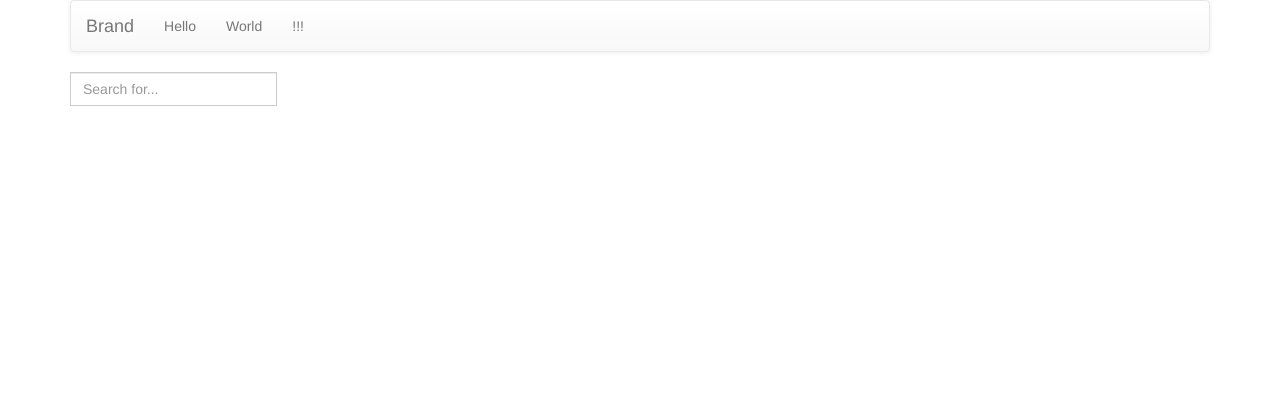
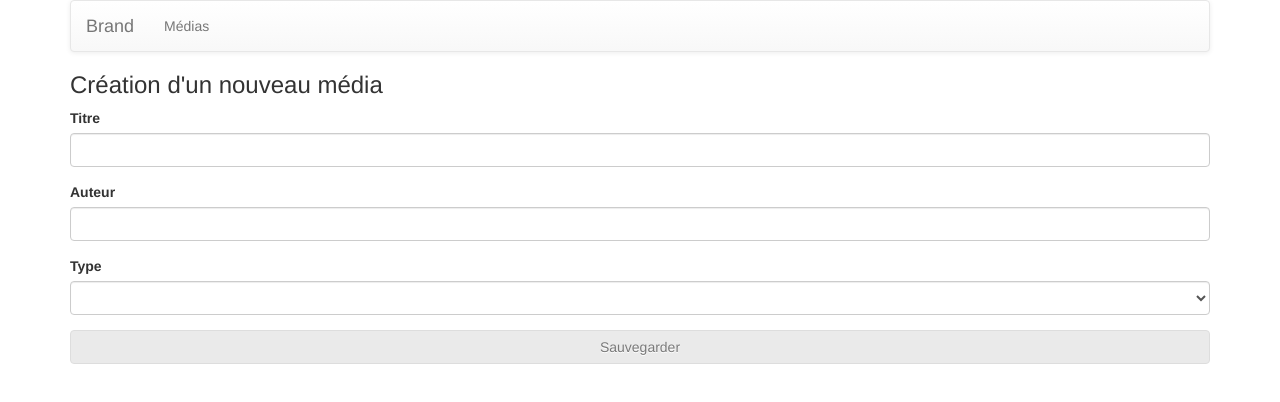
Before and after one commit to Hamida-SSO/MediaAngular, a website: page WebContent/App/index.html at #!/media/create in a window 1280 px wide. Drawn offline with nearby package versions, Linux system fonts and the light colour scheme; some packages are replaced by stand-ins of ours; no server answers.

Commit message:
media creation

```diff
--- a/WebContent/App/index.html
+++ b/WebContent/App/index.html
@@ -2,6 +2,8 @@
 
 <html ng-app="app">
 	<head>
+		<meta charset="UTF-8">
+		<meta name="viewport" content="width=device-width, heigth=device-height"/>
 		<link rel="stylesheet" type="text/css" href="./css/bootstrap.css">
 		<link rel="stylesheet" type="text/css" href="./css/bootstrap-theme.css">
 		<link rel="stylesheet" type="text/css" href="./css/font-awesome.css">
@@ -17,10 +19,12 @@
 
 		<script src="./js/mediaModule/controller/ListMediaCtrl.js"></script>
 		<script src="./js/mediaModule/controller/InfoMediaCtrl.js"></script>
+		<script src="./js/mediaModule/controller/CreateMediaCtrl.js"></script>
 
 		<script src="./js/mediaModule/service/MediaService.js"></script>
 
 	</head>
+
 
 	<body class="container">
 		<header>
@@ -38,9 +42,7 @@
 
 					<div class="navbar-collapse collapse" id="collapsed-navbar">
 						<ul class="nav navbar-nav">
-							<li><a href="index.html">Hello</a></li>
-							<li><a href="">World</a></li>
-							<li><a href="">!!!</a></li>
+							<li><a href="index.html">Médias</a></li>
 						</ul>
 					</div>
 				</div>
--- /dev/null
+++ b/WebContent/App/js/mediaModule/controller/CreateMediaCtrl.js
@@ -0,0 +1,5 @@
+angular.module('mediaModule').controller('CreateMediaCtrl', function($scope, MediaService) {
+	$scope.create = function(media) {
+		MediaService.create(media);
+	};
+});
--- a/WebContent/App/js/mediaModule/mediaModule.js
+++ b/WebContent/App/js/mediaModule/mediaModule.js
@@ -3,6 +3,10 @@ angular.module('mediaModule',['ngRoute']).config(function($routeProvider) {
 	$routeProvider.when('/medias', {
 		templateUrl:'./partial/mediaModule/listMedia.html',
 		controller: 'ListMediaCtrl'
+	})
+	.when('/media/create', {
+		templateUrl:'./partial/mediaModule/createMedia.html',
+		controller: 'CreateMediaCtrl'
 	})
 	.when('/medias/:id', {
 		templateUrl:'./partial/mediaModule/infoMedia.html',
--- a/WebContent/App/js/mediaModule/service/MediaService.js
+++ b/WebContent/App/js/mediaModule/service/MediaService.js
@@ -27,6 +27,10 @@ angular.module('mediaModule').factory('MediaService', ['$http','$location', func
 		$http.post('http://192.168.1.14:8090/resource/media.modification', media);
 	};
 
+	var createBody = function(media) {
+		$http.post('http://192.168.1.14:8090/resource/media.creation', media);
+	}
+
 	var changeLocationBody = function(media) {
 		$location.path('/medias/'+ media.id);
 	}
@@ -35,6 +39,7 @@ angular.module('mediaModule').factory('MediaService', ['$http','$location', func
 		getAll : getAllBody,
 		getOne : getOneBody,
 		update : updateBody,
+		create : createBody,
 		changeLocation : changeLocationBody
 	}
 
--- /dev/null
+++ b/WebContent/App/partial/mediaModule/createMedia.html
@@ -0,0 +1,23 @@
+<meta charset="UTF-8">
+<h3>Création d'un nouveau média</h3>
+<form name="form" novalidate>
+	<div class="form-group">
+		<label >Titre</label>
+		<input type="text" data-ng-model="media.titre" name="mTitre" class="form-control" required />
+	</div>
+
+	<div class="form-group">
+		<label >Auteur</label>
+		<input type="text" data-ng-model="media.auteur" name="mAuteur" class="form-control" required />
+	</div>
+
+	<div class="form-group">
+		<label >Type</label>
+		<select class="form-control selectpicker" data-ng-model="media.type" name="mType">
+			<option>Livre</option>
+			<option>DVD</option>
+			<option>CD</option>
+		</select>
+	</div>
+	<button data-ng-click="create(media)" data-ng-disabled="form.$invalid" class="form-control btn btn-default">Sauvegarder</button>
+</form>
```
Also changed, not shown: WebContent/App/partial/mediaModule/infoMedia.html (+1 -1 lines), 1 other file.
